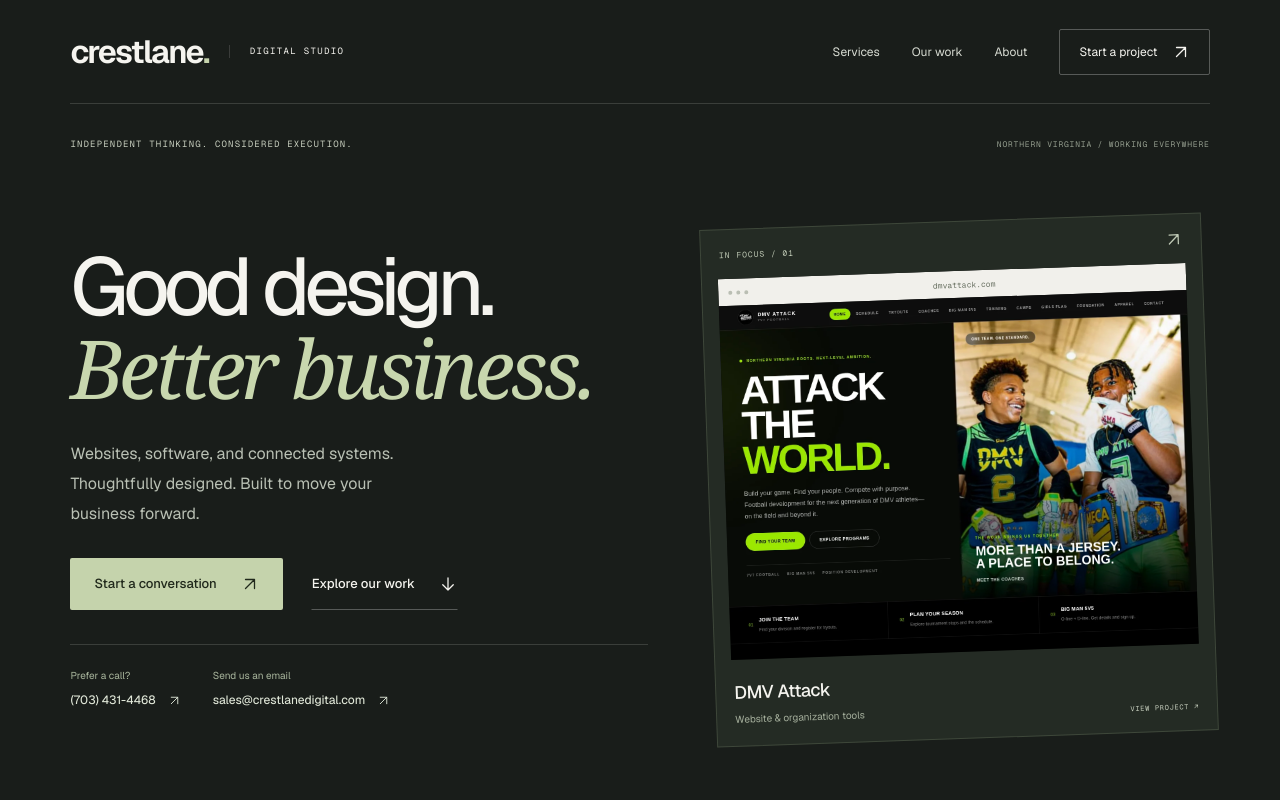
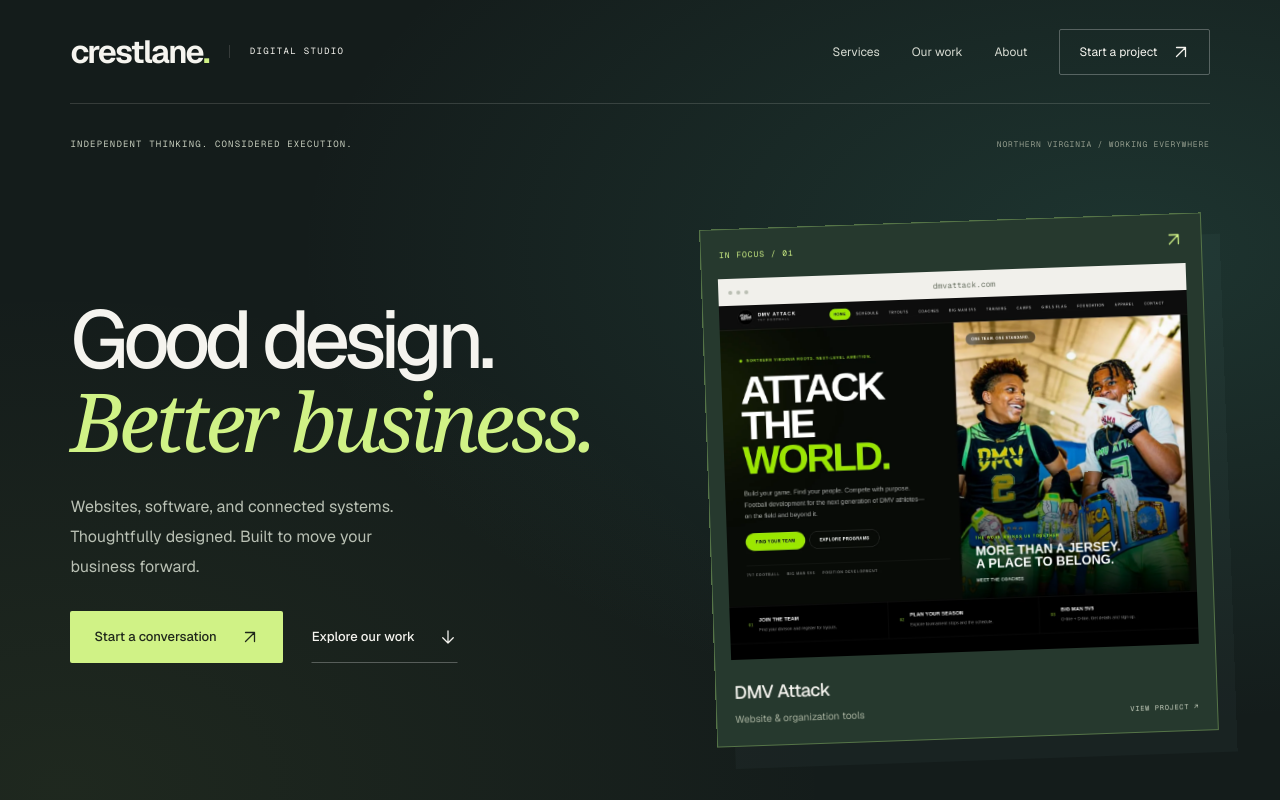
Before and after one commit to taenextlevelqbs-ops/crestlane-digital, a Next.js app: page / in a window 1280 px wide. Shown: the top 800 px of the page. Built offline with nearby package versions, Linux system fonts and the light colour scheme.

Commit message:
Bring energy to the studio and feature contact options in section five

```diff
--- a/app/CommunicationHub.tsx
+++ b/app/CommunicationHub.tsx
@@ -249,6 +249,10 @@
           </span>
         </div>
       </div>
+      <div className="hub-priority-contact" aria-label="Call or email Crestlane">
+        <a href="tel:+17034314468"><Glyph type="call" /><div><span>LET’S TALK</span><strong>Call us</strong><small>(703) 431-4468</small></div><span className="contact-action-arrow">{iconText("↗")}</span></a>
+        <a href="mailto:sales@crestlanedigital.com"><Glyph type="email" /><div><span>START A CONVERSATION</span><strong>Email us</strong><small>sales@crestlanedigital.com</small></div><span className="contact-action-arrow">{iconText("↗")}</span></a>
+      </div>
       <div className="hub-cards">
         <button onClick={() => open("chat")} className="hub-card hub-featured">
           <Glyph type="chat" />
@@ -291,18 +295,12 @@
         </button>
       </div>
       <div className="hub-direct">
-        <a href="mailto:sales@crestlanedigital.com">
-          <Glyph type="email" />
-          Email us <span>{iconText("sales@crestlanedigital.com ↗")}</span>
-        </a>
+
         <a href="sms:+17034314468">
           <Glyph type="chat" />
           Text us <span>{iconText("Send a quick message ↗")}</span>
         </a>
-        <a href="tel:+17034314468">
-          <Glyph type="call" />
-          Call us <span>{iconText("(703) 431-4468 ↗")}</span>
-        </a>
+
         <button onClick={() => open("booking")}>
           <Glyph type="booking" />
           Video consultation{" "}
--- /dev/null
+++ b/app/StudioMotion.tsx
@@ -0,0 +1,32 @@
+"use client";
+import { useEffect } from "react";
+
+// Short entrance motion only. Content stays visible without JS or animation.
+export default function StudioMotion() {
+  useEffect(() => {
+    const media = window.matchMedia("(prefers-reduced-motion: reduce)");
+    let observer: IntersectionObserver | undefined;
+    const start = () => {
+      observer?.disconnect();
+      document.querySelectorAll(".studio-enter").forEach(el => el.classList.remove("studio-enter"));
+      if (media.matches || !("IntersectionObserver" in window)) return;
+      observer = new IntersectionObserver(entries => {
+        for (const entry of entries) {
+          if (!entry.isIntersecting) continue;
+          entry.target.classList.add("studio-enter");
+          observer?.unobserve(entry.target);
+        }
+      }, { threshold: 0.08 });
+      document.querySelectorAll(".section-heading, .project-card, .studio-services, .connected-panel, .about-copy, .hub-cards, .inquiry-panel")
+        .forEach(el => observer?.observe(el));
+    };
+    start();
+    media.addEventListener("change", start);
+    return () => {
+      observer?.disconnect();
+      media.removeEventListener("change", start);
+      document.querySelectorAll(".studio-enter").forEach(el => el.classList.remove("studio-enter"));
+    };
+  }, []);
+  return null;
+}
--- a/app/globals.css
+++ b/app/globals.css
@@ -248,10 +248,34 @@
 .project-grid { row-gap:32px; }
 @media(max-width:850px) { .project-register-row { grid-template-columns:85px 1fr auto; gap:18px; }.project-register-row .project-summary { grid-column:2; }.project-register-row .project-actions { grid-column:3; grid-row:1/3; }.project-register-row .project-card-heading { grid-column:2; }.project-register-row .project-preview { grid-column:1; grid-row:1/3; }.project-register-row .project-card-heading>.project-register-link { position:absolute; right:0; }.project-register-row { position:relative; padding-right:50px; }.project-register-row:has(.project-actions) { padding-right:0; }.project-register-row:has(.project-actions) .project-preview { grid-row:1/3; } }
 @media(max-width:700px) { .project-register-row { grid-template-columns:65px minmax(0,1fr) auto; gap:10px 14px; }.project-register-row .project-preview { height:70px; padding:9px; }.project-register-row .project-summary { grid-column:2/-1; line-height:1.7; }.project-register-row:has(.project-actions) .project-summary { grid-column:2; }.project-register-row h3 { font-size:19px; }.project-register-row .project-category { font-size:7px; margin-bottom:6px; }.project-register-row .project-actions .project-action { width:44px; padding:0; font-size:0; border:1px solid #b4bda8; border-radius:50%; }.project-register-row .project-actions .studio-arrow { width:16px; } }
-.hero-direct { display:flex; flex-wrap:wrap; gap:22px 32px; margin-top:34px; padding-top:23px; border-top:1px solid var(--line); }
-.hero-direct>a { display:flex; flex-direction:column; gap:8px; min-height:48px; }
-.hero-direct>a>span { font-size:10px; color:#aab79e; }
-.hero-direct strong { display:inline-flex; align-items:center; gap:12px; color:#e0e7d8; font-size:12px; font-weight:450; }
-.hero-direct .studio-arrow { width:13px; height:13px; }
-.hero-direct a:hover strong { color:var(--lime); }
-@media(max-width:700px) { .hero-direct { margin-top:26px; gap:18px 26px; }.hero-direct strong { font-size:12px; } }
+
+/* More energy, with brief motion and a brighter, controlled accent palette. */
+#home { --lime:#d0f286; --cyan:#92dcd6; --lavender:#c9baff; }
+#home .masthead { position:relative; isolation:isolate; overflow:hidden; background:#141c1b; }
+#home .masthead::before { content:""; position:absolute; z-index:-1; inset:0; pointer-events:none; background:radial-gradient(ellipse at 88% 28%,#469e8a30,transparent 52%),radial-gradient(ellipse at 5% 88%,#adc95112,transparent 45%); }
+#home .hero h1 em { color:#d0f286; }
+#home .hero-content { animation:studio-arrive .75s ease-out both; }
+#home .hero-project { background:#26392e; border-color:#91bf6770; box-shadow:18px 22px 0 #92dcd608; }
+#home .hero-project-top { color:#d0f286; }
+#home .hero-bottom { border-top-color:#a5c89840; }
+#home .hero-bottom>a { color:#d0f286; }
+#home .button.primary:hover { background:#e2ffa5; }
+#home .navigation .nav-contact:hover { background:#d0f286; border-color:#d0f286; color:#20281b; }
+#home .featured-project:nth-child(1) .project-preview { background:#dcebf0; }
+#home .featured-project:nth-child(2) .project-preview { background:#e5edc9; }
+#home .project-card-heading>.project-action:hover,#home .project-register-link:hover { background:#d0f286; border-color:#99b660; }
+#home .studio-service-picker [aria-pressed=true] { border-left:3px solid #597a32; padding-left:13px; background:#e8eddd; }
+#home .studio-service-picker button { transition:background .2s,color .2s; }
+#home .studio-service-picker button:hover { background:#edf0e5; }
+#home .connected-demo { background:#183630; }
+#home .connected-heading h2 em { color:#a5e8dc; }
+#home .connected-panel { background:#25463c; border-color:#8bb69b70; }
+#home .connected-steps [aria-pressed=true] { background:#d0f286; border-color:#d0f286; color:#21331c; }
+#home .contact-section { background:#152620; }
+#home .contact-section h2 em { color:#d0f286; }
+#home .studio-enter { animation:studio-arrive .65s cubic-bezier(.2,.65,.3,1) both; }
+@keyframes studio-arrive { from { opacity:0; transform:translateY(20px); } to { opacity:1; transform:translateY(0); } }
+@media(prefers-reduced-motion:reduce) {
+  #home .hero-content,#home .studio-enter { animation:none!important; opacity:1!important; transform:none!important; }
+  #home .hero-project { transform:none!important; }
+}
--- a/app/page.tsx
+++ b/app/page.tsx
@@ -7,6 +7,7 @@
 import InquiryForm from "./InquiryForm";
 import CommunicationHub from "./CommunicationHub";
 import { Arrow } from "./StudioIcons";
+import StudioMotion from "./StudioMotion";
 const services = [
     {
         "title": "Websites that stand out.",
@@ -116,6 +117,7 @@
 ];
 export default function Home() {
   return <main id="home">
+    <StudioMotion />
     <a className="skip-link" href="#work">Skip to selected work</a>
     <div className="masthead">
       <header className="header wrap">
@@ -131,10 +133,7 @@
             <h1 id="hero-title">Good design.<br /><em>Better business.</em></h1>
             <p className="hero-description">Websites, software, and connected systems. Thoughtfully designed. Built to move your business forward.</p>
             <div className="buttons"><a className="button primary" href="#contact">Start a conversation <Arrow /></a><a className="button text-link" href="#work">Explore our work <Arrow direction="down" /></a></div>
-            <div className="hero-direct" aria-label="Contact Crestlane directly">
-              <a href="tel:+17034314468"><span>Prefer a call?</span><strong>(703) 431-4468 <Arrow /></strong></a>
-              <a href="mailto:sales@crestlanedigital.com"><span>Send us an email</span><strong>sales@crestlanedigital.com <Arrow /></strong></a>
-            </div>
+
           </div>
           <Link className="hero-project" href="/work/dmv-attack" aria-label="View the DMV Attack case study">
             <div className="hero-project-top"><span>IN FOCUS / 01</span><Arrow /></div>
--- a/app/platform.css
+++ b/app/platform.css
@@ -813,3 +813,23 @@
 @media(max-width:1050px) { #home .hub-direct { grid-template-columns:repeat(3,minmax(0,1fr)); } }
 @media(max-width:700px) { #home .hub-direct { grid-template-columns:1fr 1fr; gap:18px 12px; } }
 @media(max-width:370px) { #home .hub-direct { grid-template-columns:1fr; } }
+#home .hub-card:hover { background:#e4eddb; }
+#home .hub-card:hover>svg { color:#334f23; }
+#home .hub-card-action { transition:transform .2s; }
+#home .hub-card:hover .hub-card-action { transform:translateX(4px); }
+#home .hub-direct>a:hover,#home .hub-direct>button:hover { color:#2e4d20; }
+@media(prefers-reduced-motion:reduce) { #home .hub-card:hover .hub-card-action { transform:none; } }
+#home .hub-priority-contact { display:grid; grid-template-columns:1fr 1fr; gap:18px; margin-bottom:30px; }
+#home .hub-priority-contact>a { display:flex; align-items:center; gap:22px; min-height:150px; padding:28px; border:1px solid #b6c79d; background:#e5edda; color:#26391f; transition:background .2s,border-color .2s; }
+#home .hub-priority-contact>a:nth-child(2) { background:#deece7; border-color:#a7c6b7; }
+#home .hub-priority-contact>a:hover { background:#d8e9be; border-color:#73954e; }
+#home .hub-priority-contact>a:nth-child(2):hover { background:#cce7dc; border-color:#618e79; }
+#home .hub-priority-contact>a>svg { width:27px; height:27px; color:#3f6231; }
+#home .hub-priority-contact div { min-width:0; }
+#home .hub-priority-contact div>span { display:block; font:8px var(--font-geist-mono),monospace; letter-spacing:.12em; color:#526a42; }
+#home .hub-priority-contact strong { display:block; font-size:30px; font-weight:450; letter-spacing:-.045em; margin:9px 0 6px; }
+#home .hub-priority-contact small { display:block; font-size:12px; overflow-wrap:anywhere; }
+#home .contact-action-arrow { margin-left:auto; }
+#home .hub-direct { grid-template-columns:repeat(3,minmax(0,1fr)); }
+@media(max-width:700px) { #home .hub-priority-contact { grid-template-columns:1fr; gap:12px; margin-bottom:24px; }#home .hub-priority-contact>a { padding:22px; min-height:132px; gap:18px; }#home .hub-priority-contact strong { font-size:28px; }#home .hub-direct { grid-template-columns:1fr 1fr; } }
+@media(max-width:370px) { #home .hub-direct { grid-template-columns:1fr; } }
```
Also changed, not shown: 2 other files (tests, documents, lock files or other folders).
